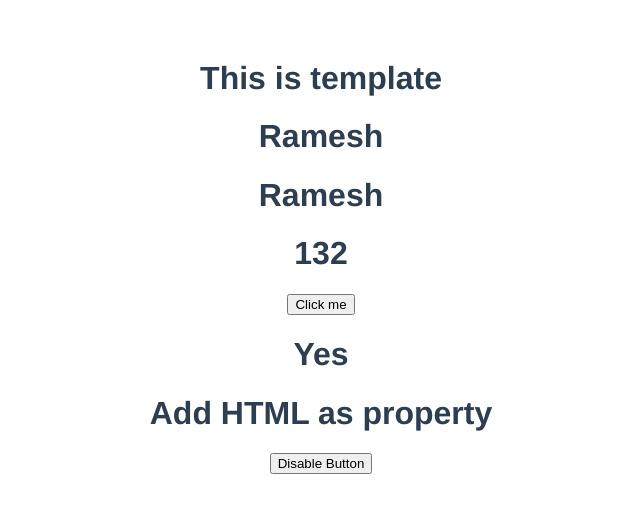
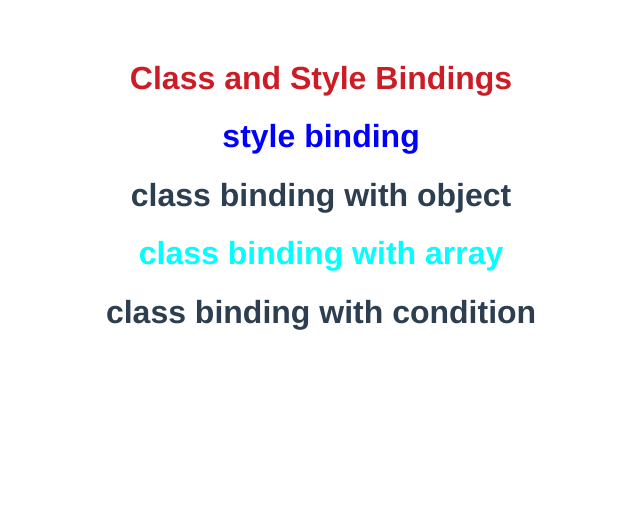
Before and after one commit to bkp3/Blog-Project, a Vue app: page / in a window 1280 px wide. Shown: the top 512 px of the page, without its empty margins (319-959 px from the left). Built offline with nearby package versions, Linux system fonts and the light colour scheme.

Commit message:
Class and Style Bindings

```diff
--- a/src/App.vue
+++ b/src/App.vue
@@ -5,7 +5,8 @@
   <!-- <Home data="You are there" msg="hi from You" /> -->
   <!-- <Home2/> -->
   <!-- <users/> -->
-<Home3/>
+<!-- <Home3/> -->
+<Home4/>
 
 </template>
 
@@ -15,7 +16,8 @@
 //import Home from "./components/Home.vue";
 //import Home2 from './components/Home2.vue';
 //import Users from './components/Users.vue';
-import Home3 from './components/Home3.vue';
+//import Home3 from './components/Home3.vue';
+import Home4 from './components/Home4.vue';
 
 export default {
   name: "App",
@@ -24,7 +26,8 @@ export default {
     //Home,
     //Home2,
     //Users,
-    Home3,
+    //Home3,
+    Home4
   },
 };
 </script>
--- /dev/null
+++ b/src/components/Home4.vue
@@ -0,0 +1,33 @@
+<template>
+    <div>
+        <h1 class="homestyle">Class and Style Bindings</h1>
+        <h1 v-bind:style="{color:'blue'}">style binding</h1>
+        <h1 v-bind:class="{display:show}">class binding with object</h1>
+        <h1 v-bind:class="[aClass]">class binding with array</h1>
+        <h1 v-bind:class="[show?'yesShow':'noShow']">class binding with condition</h1>
+
+    </div>
+</template>
+<script>
+export default {
+    name:"Home4",
+    data(){
+        return{
+            show:false,
+            aClass:'arrayClass'
+        }
+    }
+
+};
+</script>
+<style>
+.homestyle{
+    color: rgb(204, 29, 38)
+}
+.display{
+    color: yellow;
+}
+.arrayClass{
+    color: aqua;
+}
+</style>
```
